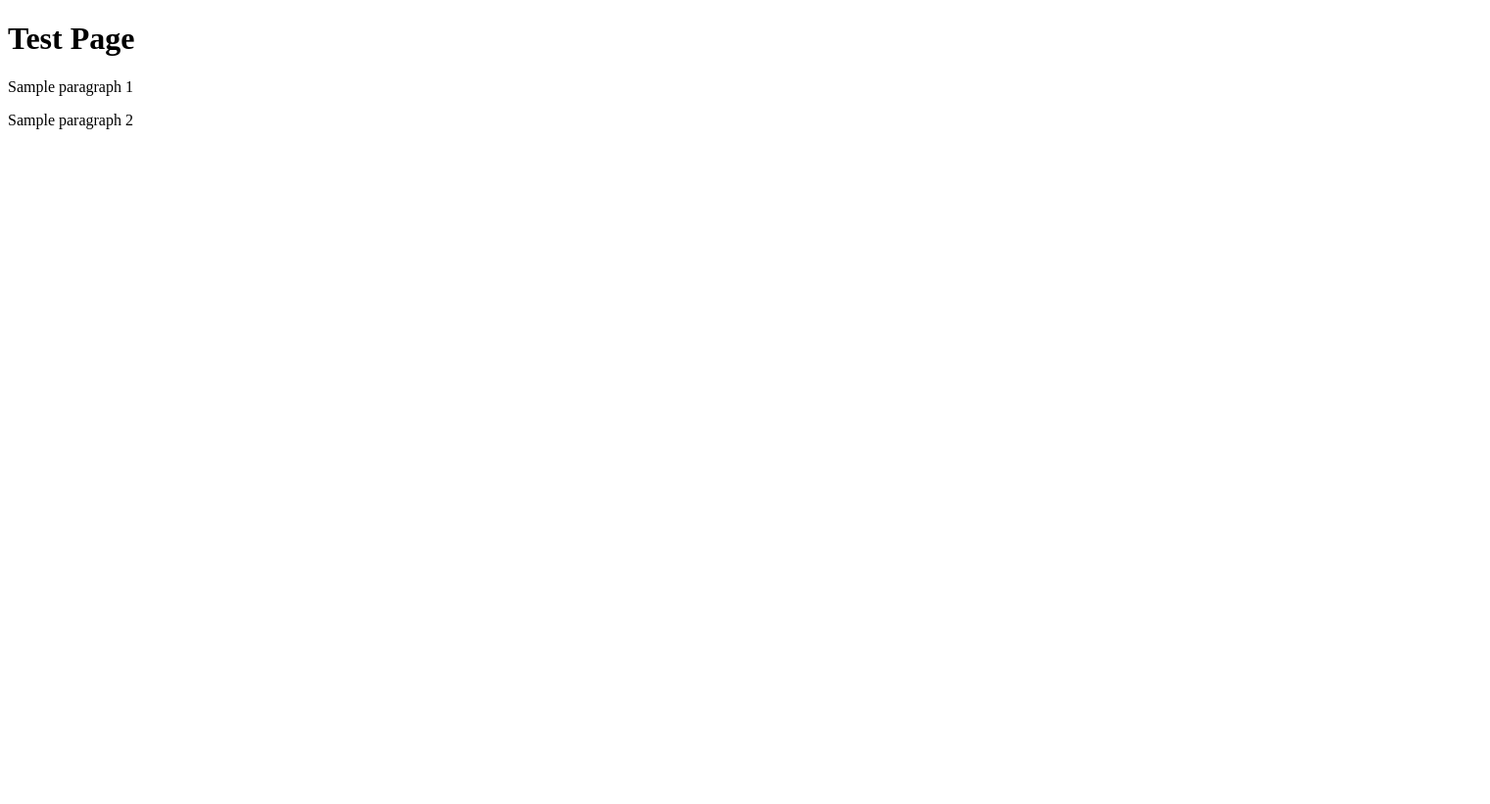
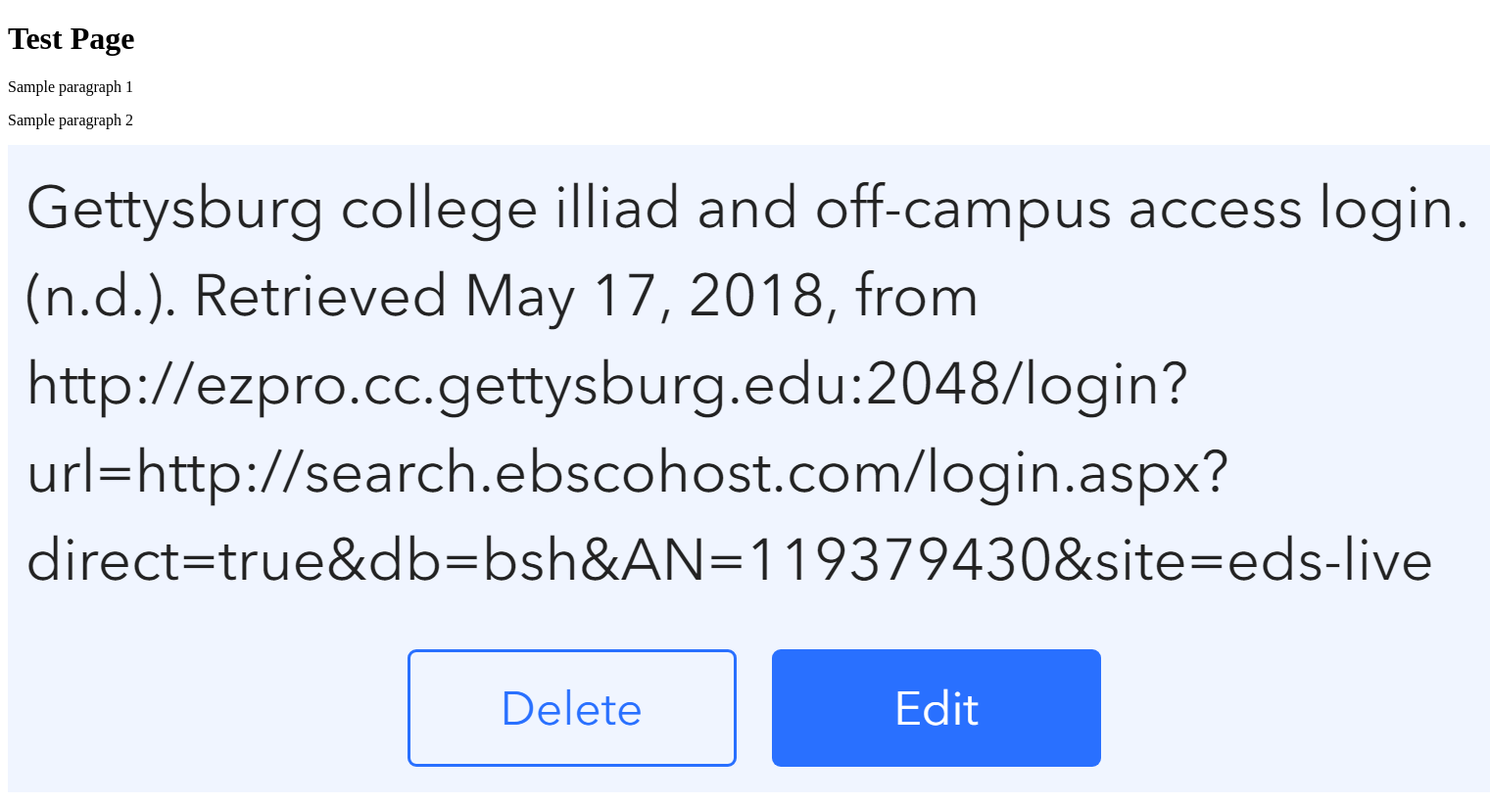
Before and after one commit to kevin-m-moore/DSSF18-html, a plain HTML site: page index.html in a window 1280 px wide. Shown: the whole page at 98% size, 1521 px wide, since content can reach past the window. Before the commit the page ends 800 px from the top, so only its background shows below. Drawn offline with Linux system fonts and the light colour scheme.

Commit message:
Added an image
Added an old screenshot of ZoteroBib citation

```diff
--- a/index.html
+++ b/index.html
@@ -8,5 +8,6 @@
     <h1>Test Page</h1>
     <p>Sample paragraph 1</p>
     <p>Sample paragraph 2</p>
+    <img src="zoterobib_messy.png">
   </body>
 </html>
```
